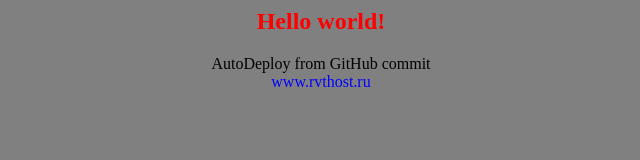
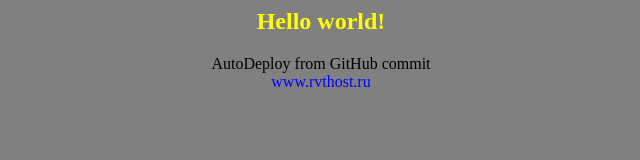
Before and after one commit to Hren352/jenkins-study, a plain HTML site: page index.html in a window 1280 px wide. Shown: the whole page, without its empty margins (319-959 px from the left). Drawn offline with Linux system fonts and the light colour scheme.

```diff
--- a/index.html
+++ b/index.html
@@ -1,7 +1,7 @@
 <html>
 <body bgcolor=gray>
 <center>
-<h2><font color=red>Hello world!</font></h2>
+<h2><font color=yellow>Hello world!</font></h2>
 AutoDeploy from GitHub commit<br>
 <font color=blue>www.rvthost.ru</font>
 
```
